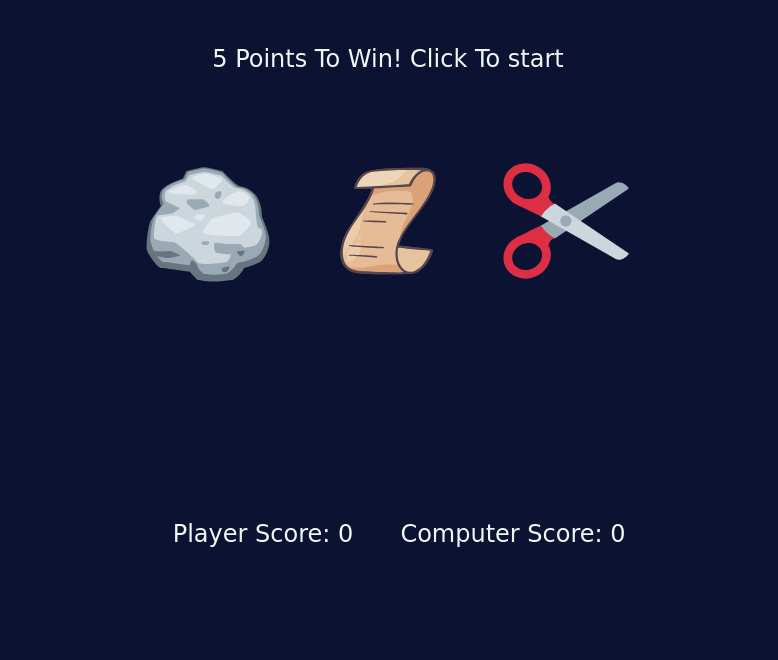
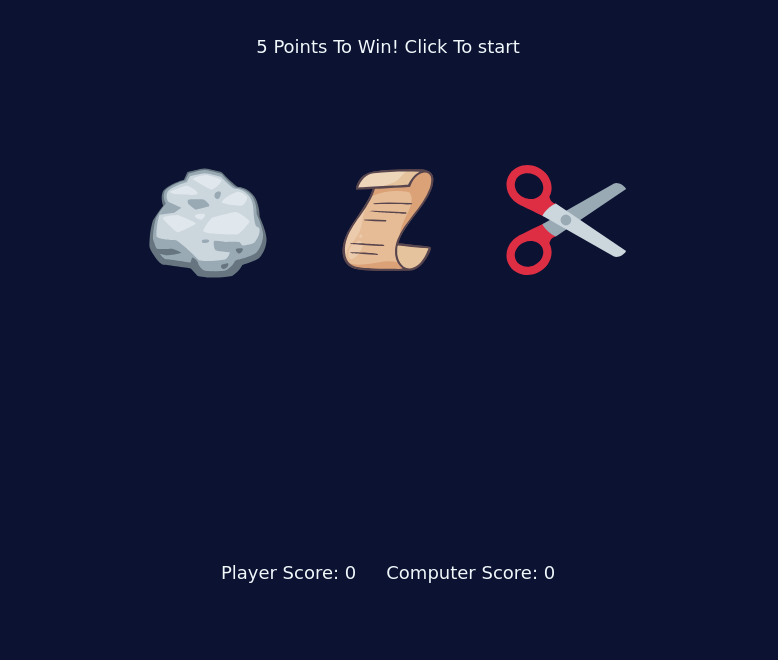
Before and after one commit to Eddie-Thiiru/Rock-Paper-Scissors, a website: page index.html in a window 1280 px wide. Shown: the part 140-800 px from the top of the page, without its empty margins (252-1030 px from the left). Drawn offline with Linux system fonts and the light colour scheme; a web font is replaced by a local one.

Commit message:
Update README.md

```diff
--- a/styles.css
+++ b/styles.css
@@ -12,32 +12,34 @@ body {
   font-family: "DynaPuff", cursive;
   color: #f0f8fb;
   background-color: #0c1232;
+  text-align: center;
 }
 
 .container {
   height: 100%;
   width: 100%;
   display: grid;
-  grid-template-columns: 1fr minmax(520px, 5fr) 1fr;
+  grid-template-columns: minmax(320px, 5fr);
   grid-template-rows: 2fr 1fr 3fr 2fr 2fr;
   justify-items: center;
 }
 
 h1 {
-  font-size: 4rem;
+  font-size: clamp(3rem, 3.5vw, 4rem);
+  padding: 20px;
 }
 
-h1,
+
 .choices,
 .container,
 .game-points,
 .button-container {
-  padding: 25px;
+  padding: 10px;
 }
 
 .game-status,
 .game-points {
-  font-size: 1.5rem;
+  font-size: clamp(1.125rem, 1.25vw, 1.5rem);
 }
 
 .game-status,
@@ -46,29 +48,24 @@ h1,
   padding: 10px;
 }
 
-h1,
-.game-status {
-  grid-column: 2/ 3;
-}
 
 .button-container {
-  grid-column: 2 / 3;
   grid-row: 3 / 4;
-  display: grid;
-  grid-template-columns: 1fr 1fr 1fr;
+  display: flex;
   gap: 20px;
+  justify-content: center;
   align-items: center;
 }
 
 .choices {
-  grid-column: 2/ 3;
   grid-row: 4 / 5;
+  font-family: "Righteous", cursive;
+  color: chocolate;
   display: grid;
-  grid-template-columns: 1fr 1fr;
+  grid-template-columns: max-content max-content;
   grid-template-rows: 1fr 1fr;
   justify-items: center;
-  font-family: "Righteous", cursive;
-  color: #ed9a76;
+
 }
 
 .choices > div:nth-child(3) {
@@ -76,24 +73,26 @@ h1,
 }
 
 .game-points {
-  grid-column: 2/ 3;
   grid-row: 5 / 6;
-  display: grid;
-  grid-template-columns: minmax(250px, 1fr) minmax(250px, 1fr);
-  justify-items: center;
+  display: flex;
+  gap: 10px;
+  flex-wrap: wrap;
+  justify-content: center;
+  align-items: center;
 }
 
 button {
+  max-height: 160px;
+  max-width: 160px;
   border: none;
-  border-radius: 20px;
+  border-radius: 10px;
   background-color: #0c1232;
-  height: 160px;
-  width: 160px;
+
 }
 
 img {
-  height: 150px;
-  width: 150px;
+  height: 90%;
+  width: 90%;
   padding: 10px;
 }
 
@@ -102,5 +101,5 @@ button:last-child > img {
 }
 
 button:hover {
-  background-color: #b1ccc5;
+  background-color: #1b2870;
 }
```
Also changed, not shown: README.md.
